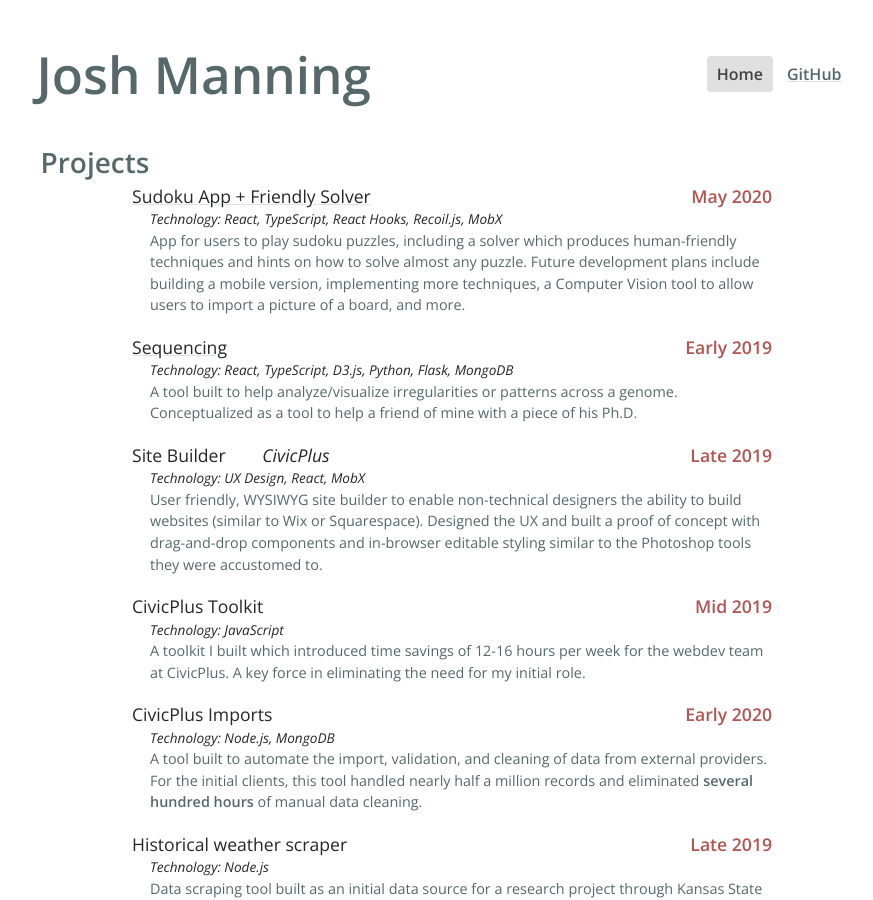
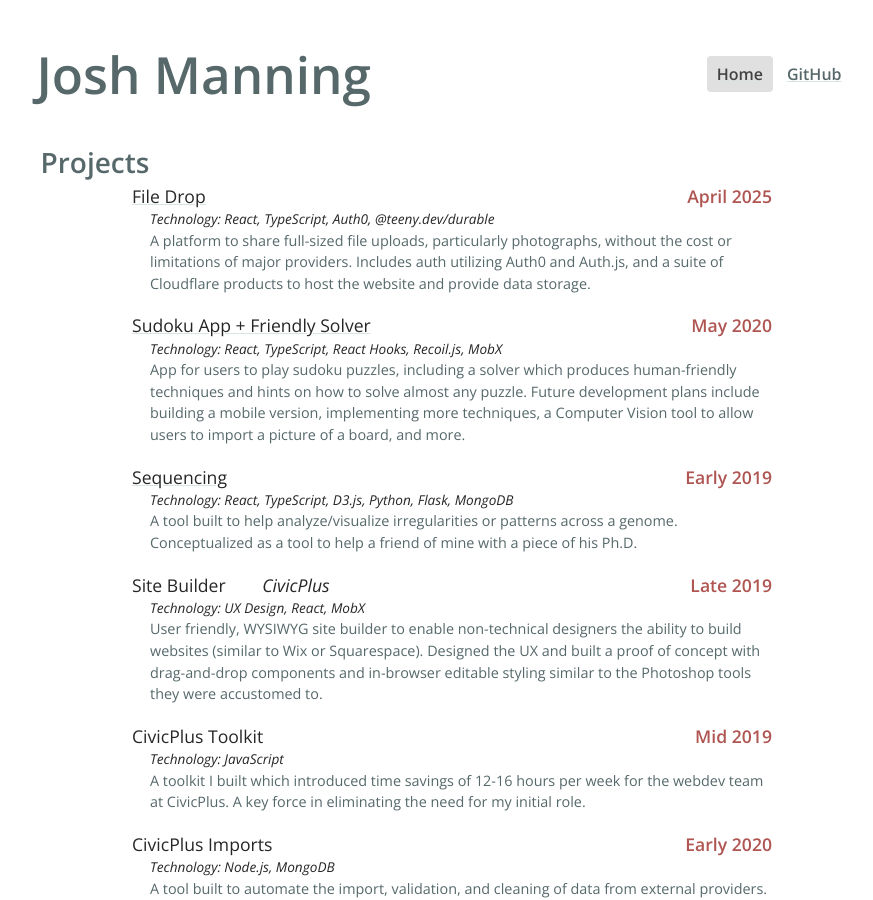
Before and after one commit to its-jman/jman.me, a Jekyll site: the page built from docs/index.html, in a window 1280 px wide and 900 px high. Shown: the whole window, without its empty margins (188-1061 px from the left). Built offline with Jekyll 4.4.1, drawn with Linux system fonts in a browser that asks for light colours.

Commit message:
Add file drop

```diff
--- a/docs/_data/projects.yml
+++ b/docs/_data/projects.yml
@@ -1,4 +1,12 @@
 ---
+- name: "File Drop"
+  repository: https://filedrop.jman.dev/drops/de55SuS2YyFU
+  date: "April 2025"
+  tech: React, TypeScript, Auth0, @teeny.dev/durable
+  description: |-
+    A platform to share full-sized file uploads, particularly photographs, without the cost or limitations of
+    major providers. Includes auth utilizing Auth0 and Auth.js, and a suite of Cloudflare products to host the website and provide data storage.
+
 - name: "Sudoku App + Friendly Solver"
   repository: https://github.com/its-jman/sudoku
   date: "May 2020"
```
